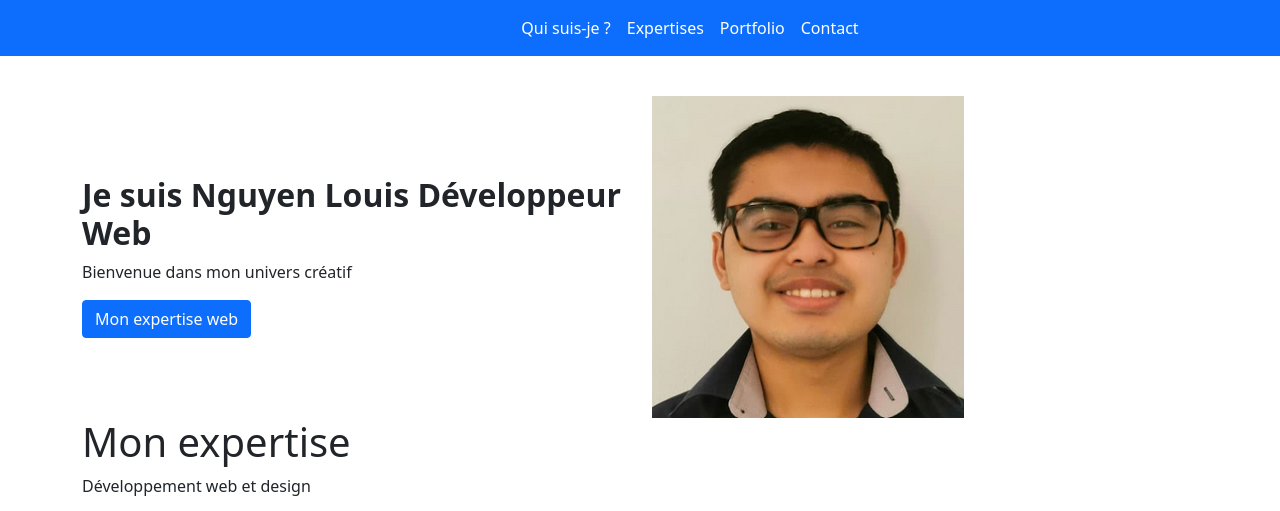
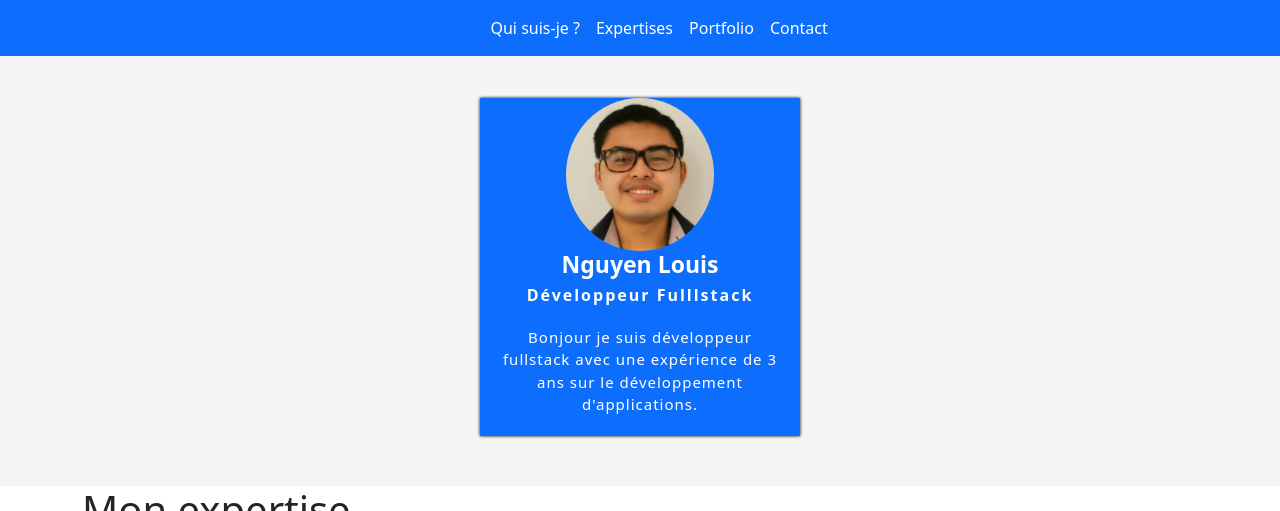
Before and after one commit to Azlou77/boostrap-project, a PHP site: page /project/index.html in a window 1280 px wide. Shown: the top 511 px of the page. Run offline with PHP 8.4, Linux system fonts and the light colour scheme.

Commit message:
update profil picture

```diff
--- a/project/css/style.css
+++ b/project/css/style.css
@@ -24,14 +24,50 @@ ul.navbar-nav li a:hover{
 }
 .navbar-expand-md .navbar-collapse{
     justify-content: center;
-    margin-right: 20px;
+    margin-right: 6%;
     margin-left:  14px;
 }
-/*section presenation*/
+/*section presentation*/
+#presentation{
+    background-color: whitesmoke;
+}
+#presentation .col-3{
+    box-shadow: 0 0 3px 0px black;
+    background-color: #0d6efd;
+    color: white;
+    margin: 50px 0 50px 0;
+}
+#presentation img{
+    width: 50%;
+    border-radius: 50%;
+    border-color: #0d6efd;
+    border-width: 5px;
+    margin-left: 25%;
+}
 #presentation h2{
     font-weight: bold;
+    text-align: center;
+    font-size: 23px;
 
 }
+#presentation h3.poste{
+    font-weight: 600;
+    letter-spacing: 2px;
+    text-align: center;
+    font-size: medium;
+}
+#presentation p.description{
+    text-align: center;
+    font-size: 15px;
+    margin-top: 20px;
+    margin-bottom: 20px;
+    letter-spacing: 1px;
+}
+
+#presentation .align-items-center{
+    justify-content: center;
+}
+
 @media (max-width: 768px) {
     img{
         width:90%;
@@ -47,6 +83,7 @@ svg{
 @media (max-width: 768px) {
     img{
         margin-top: 50px;
+        border-radius: 50%;
     }
     .col-6.side-picture{
         width: 100%
--- a/project/index.html
+++ b/project/index.html
@@ -53,19 +53,17 @@
     </main>
 
     <!--presentation section-->
-    <section class="container mt-5" id="presentation">
+    <section class="container-fluid" id="presentation">
         <div class="row align-items-center">
-            <div class="col-6 ">
+            <div class="col-3">
                 <!--introduction-->
-                <h2>Je suis Nguyen Louis Développeur Web</h2>
-                <p>Bienvenue dans mon univers créatif</p>
-                <!--button-->
-                <button type="button" class="btn btn-primary">Mon expertise web</button>
-            </div>
-
-            <div class="col-6 ">
                 <!--side image-->
                 <img src="img/profil.png"  alt="profil image">
+                <h2>Nguyen Louis</h2>
+                <h3 class="poste">Développeur Fulllstack</h3>
+                <p class="description">Bonjour je suis développeur fullstack avec une expérience de 3 ans sur le
+                    développement d'applications.
+                </p>
             </div>
         </div>
     </section>
@@ -187,12 +185,8 @@
                 </div>
             </div>
             <div class="col-12 col-md-12 col-lg-8 mt-0">
-                <!--side picture-->
-                <figure class="col col-md-8 col-lg-6  offset-lg-4">
-                    <img src="img/code.jpg" class="img-fluid" alt="code">
-                    <figcaption class="text-center"></figcaption>
-                </figure>
-            </div>
+                <!--second column-->
+
         </div>
 
 
```
